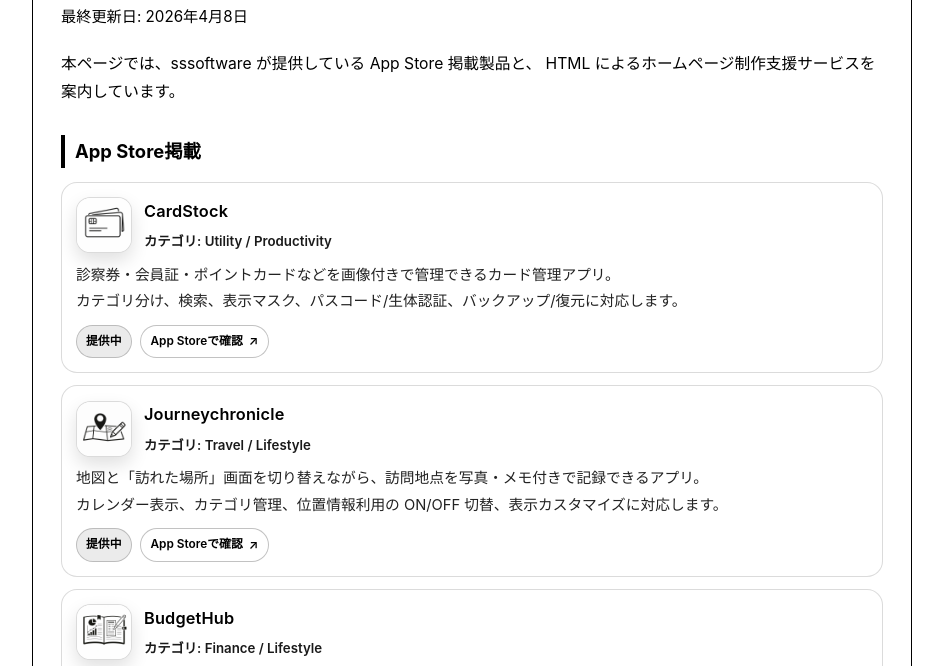
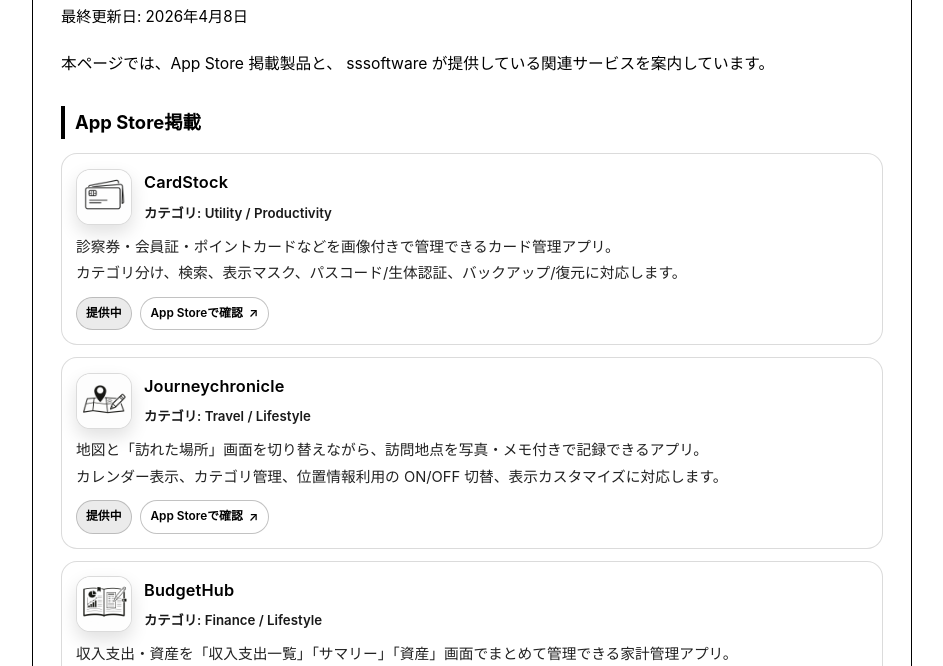
Before and after one commit to ss10ss12ss/sssoftware, a plain HTML site: page products.html in a window 1280 px wide. Shown: the part 119-785 px from the top of the page, without its empty margins (168-1111 px from the left). Drawn offline with Linux system fonts and the light colour scheme.

Commit message:
Update product description for clarity

```diff
--- a/products.html
+++ b/products.html
@@ -339,8 +339,8 @@
       <p class="meta">最終更新日: 2026年4月8日</p>
 
       <p>
-        本ページでは、sssoftware が提供している App Store 掲載製品と、
-        HTML によるホームページ制作支援サービスを案内しています。
+        本ページでは、App Store 掲載製品と、
+        sssoftware が提供している関連サービスを案内しています。
       </p>
 
       <h2>App Store掲載</h2>
```
